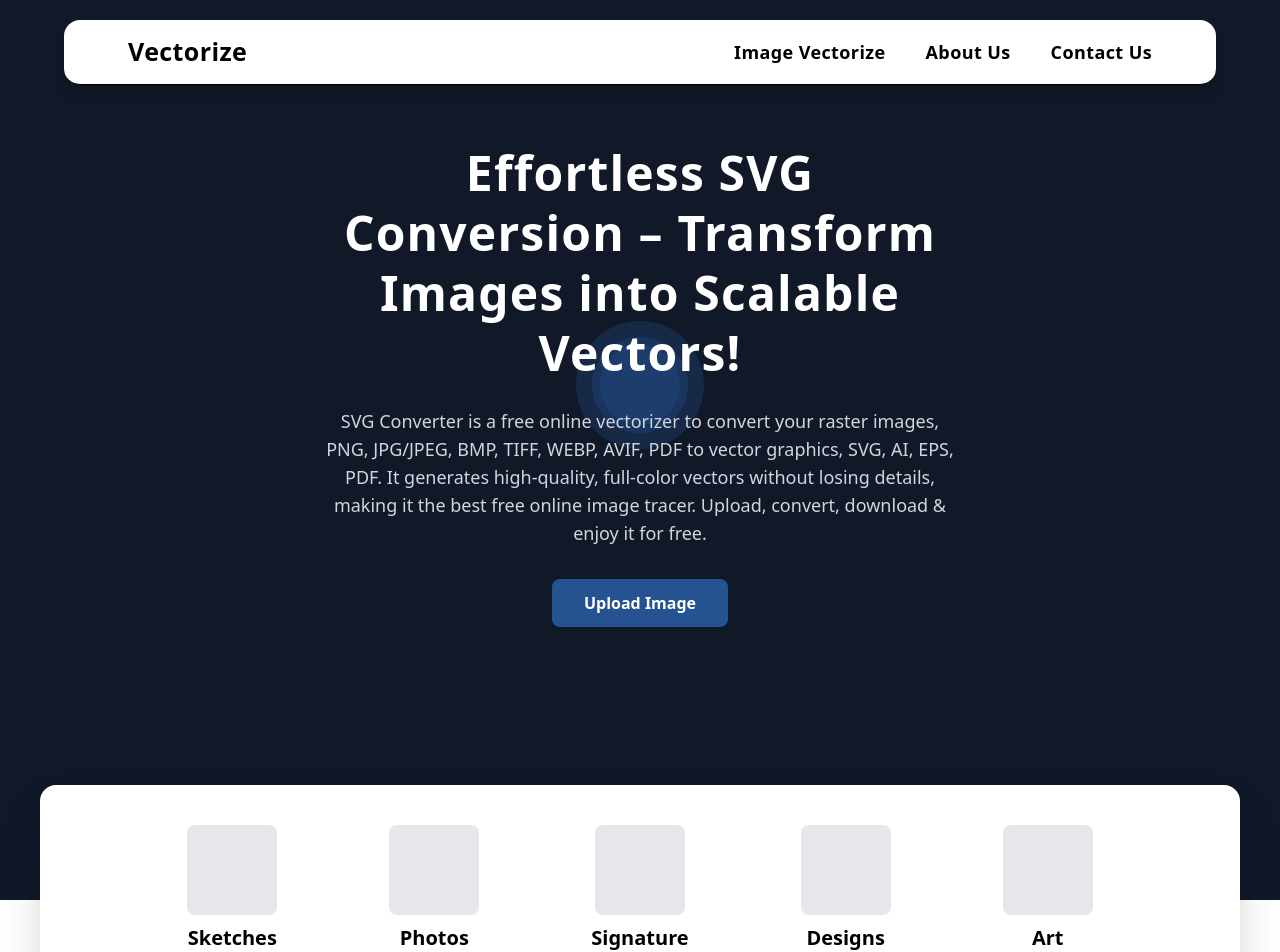
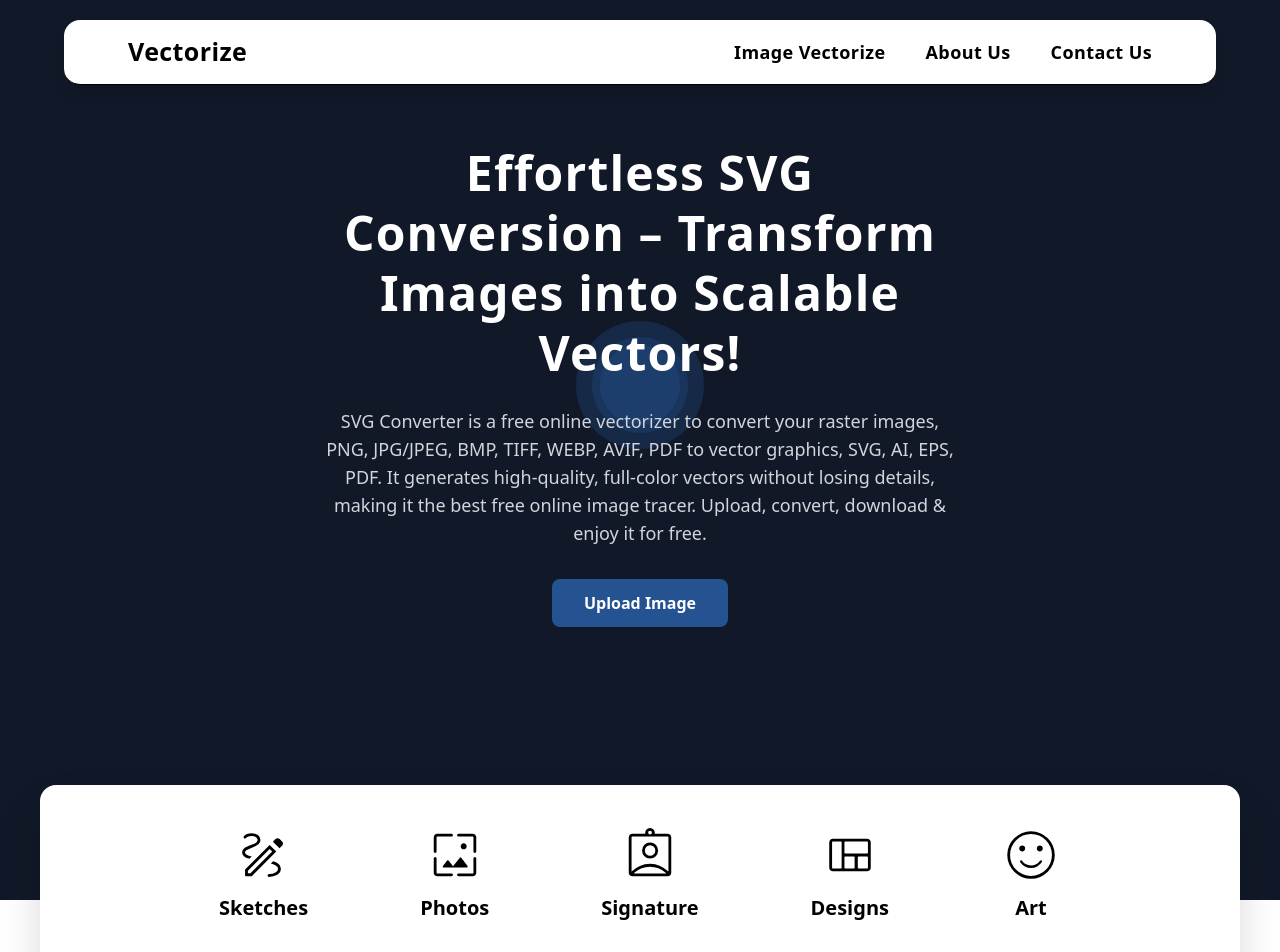
Before and after one commit to KinzaAft/vectorize, a Next.js app: page / in a window 1280 px wide. Shown: the top 952 px of the page. Built offline with nearby package versions, Linux system fonts and the light colour scheme.

Commit message:
Update secondcompo.tsx

```diff
--- a/src/app/components/secondcompo.tsx
+++ b/src/app/components/secondcompo.tsx
@@ -90,8 +90,7 @@ const Secondcompo: React.FC = () => {
               className="flex flex-col justify-center items-center text-center cursor-pointer"
               onClick={() => setSelectedBox(boxId)}
             >
-              <div className="h-[50px] w-[50px] sm:h-[60px] sm:w-[60px] md:h-[90px] md:w-[90px] rounded-lg bg-gray-200" />
-              <p className="font-bold text-sm sm:text-base md:text-[20px] mt-2">
+                <div className={`${boxId} h-[50px] w-[50px] sm:h-[60px] sm:w-[60px] md:h-[90px] md:w-[90px] rounded-lg`}></div>              <p className="font-bold text-sm sm:text-base md:text-[20px] mt-2">
                 {boxData[boxId].title}
               </p>
             </div>
```
